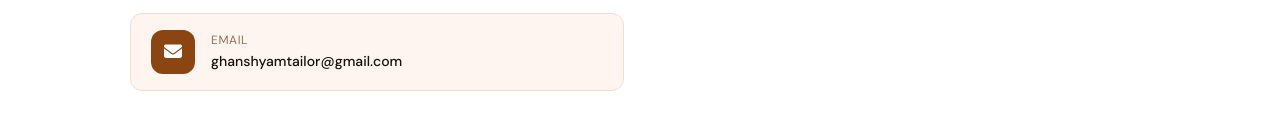
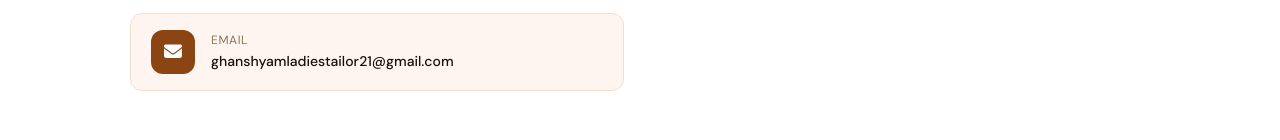
Before and after one commit to Wizard274/Ghanshyam, a React (Create React App) app in the folder client/: page / in a window 1280 px wide. Shown: the part 2716-2856 px from the top of the page. Built offline with nearby package versions, Linux system fonts and the light colour scheme; a web font is replaced by a local one.

Commit message:
Update UI features including cloth type options, estimated price ranges, and mandatory fields

```diff
--- a/client/src/admin/AdminInvoiceDetails.jsx
+++ b/client/src/admin/AdminInvoiceDetails.jsx
@@ -120,7 +120,7 @@ export default function AdminInvoiceDetails() {
             <div className="invoice-shop-name">ઘનશ્યામ Ladies Tailor</div>
             <div className="invoice-shop-tagline">Precision and Perfection in Every Stitch</div>
             <div className="invoice-shop-contact">
-              📞 +91 99999 99999 &nbsp;·&nbsp; ✉ ghanshyamtailor@gmail.com<br />
+              📞 +91 99999 99999 &nbsp;·&nbsp; ✉ ghanshyamladiestailor21@gmail.commail.com<br />
               📍 Your Shop Address, City, Gujarat
             </div>
           </div>
--- a/client/src/pages/HomePage.jsx
+++ b/client/src/pages/HomePage.jsx
@@ -62,7 +62,7 @@ export default function HomePage() {
           <div className="deco-circle deco-2" />
           <div className="deco-circle deco-3" />
           <div className="deco-icon-grid">
-            {["fa-scissors","fa-star","fa-heart","fa-crown","fa-wand-sparkles","fa-shirt"].map((ic, i) => (
+            {["fa-scissors", "fa-star", "fa-heart", "fa-crown", "fa-wand-sparkles", "fa-shirt"].map((ic, i) => (
               <div key={i} className="deco-icon"><i className={`fa-solid ${ic}`} /></div>
             ))}
           </div>
@@ -132,7 +132,7 @@ export default function HomePage() {
                 { icon: "fa-phone", title: "Phone", value: "+91 8160942724" },
                 { icon: "fa-location-dot", title: "Address", value: "Shop no:-21, Gigev Park, Opposite Uttamnagar, Ratanpark Road, Bapunagar, Ahmedabad." },
                 { icon: "fa-clock", title: "Hours", value: "Mon–Sat: 9:00 AM – 8:00 PM" },
-                { icon: "fa-envelope", title: "Email", value: "ghanshyamtailor@gmail.com" },
+                { icon: "fa-envelope", title: "Email", value: "ghanshyamladiestailor21@gmail.com" },
               ].map((c, i) => (
                 <div className="contact-card" key={i}>
                   <div className="contact-card-icon"><i className={`fa-solid ${c.icon}`} /></div>
--- a/client/src/user/Contact.jsx
+++ b/client/src/user/Contact.jsx
@@ -43,7 +43,7 @@ export default function Contact() {
           {[
             { icon: "fa-phone", title: "Phone", value: "+91 8160942724", sub: "Mon–Sat, 9AM–8PM" },
             { icon: "fa-location-dot", title: "Address", value: "Shop no:-21, Gigev Park, Opposite Uttamnagar, Ratanpark Road.", sub: " Bapunagar, Ahmedabad." },
-            { icon: "fa-envelope", title: "Email", value: "ghanshyamtailor@gmail.com", sub: "We reply within 24 hours" },
+            { icon: "fa-envelope", title: "Email", value: "ghanshyamladiestailor21@gmail.com", sub: "We reply within 24 hours" },
             { icon: "fa-clock", title: "Working Hours", value: "Monday to Saturday", sub: "9:00 AM – 8:00 PM" },
           ].map((c) => (
             <div key={c.title} className="card" style={{ display: "flex", alignItems: "center", gap: 14 }}>
```
